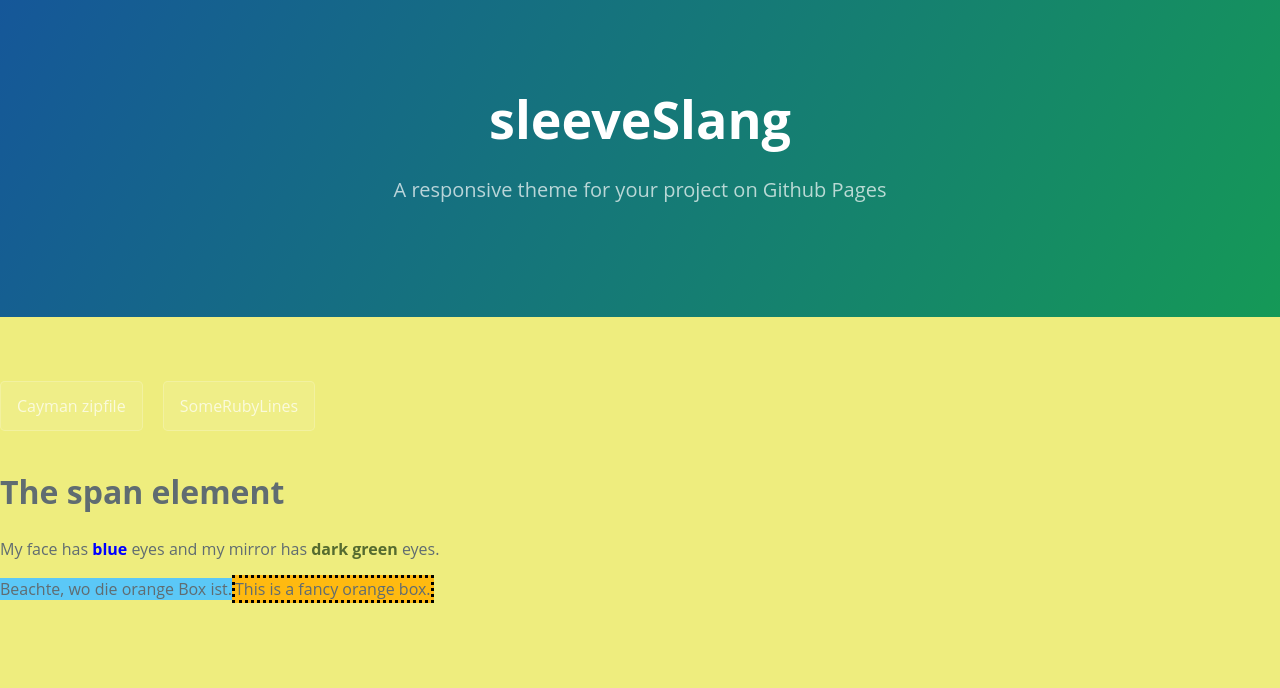
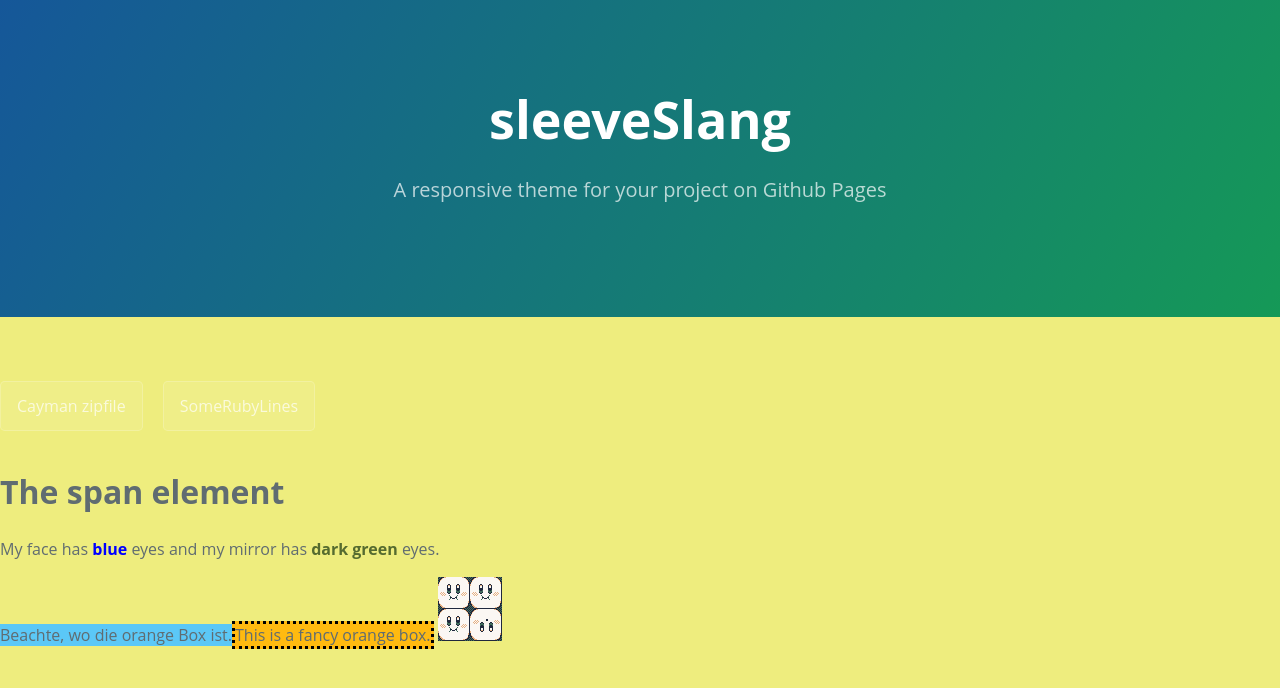
Before and after one commit to ledlightjungledStefan/Osterei, a Jekyll site: the page built from RukolaSeiteEins.markdown, in a window 1280 px wide. Shown: the top 688 px of the page. Built offline with Jekyll 4.4.1, drawn with Linux system fonts in a browser that asks for light colours.

Commit message:
Update publicdomainfolder.html

```diff
--- a/_layouts/publicdomainfolder.html
+++ b/_layouts/publicdomainfolder.html
@@ -42,5 +42,7 @@
         <span style="color:blue;font-weight:bold">blue</span>
         eyes and my mirror has <span style="color:darkolivegreen;font-weight:bold">dark green</span> eyes.</p>
     <span class="ribbon">Beachte, wo die orange Box ist.</span>
+
+    <img src="/Osterei/assets/4kirbs.png">
 </body>
 </html>
```
